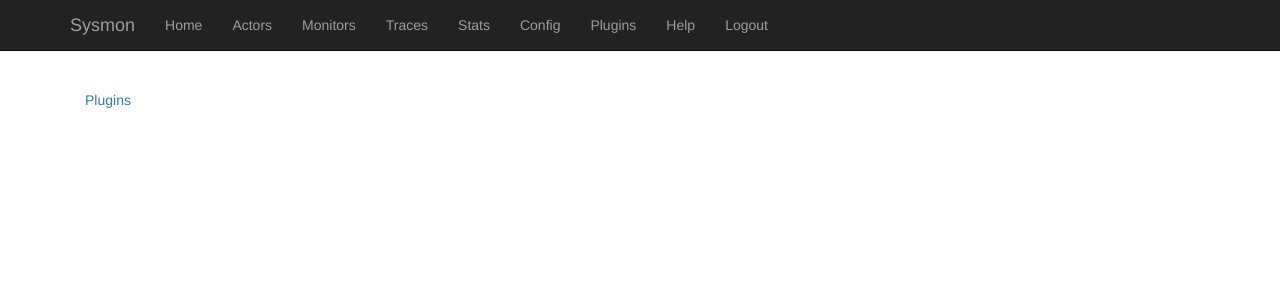
After one commit to hkff/AccMon, a Django app: template fodtlmon_middleware/templates/pages/plugins.html in a window 1280 px wide. The commit adds this page. Shown: the top 300 px of the page. Run offline with Django 3.2, Linux system fonts and the light colour scheme; the template is opened without the code that fills it, so the values that code supplies are empty; some libraries are stand-ins or nearby versions.

Commit message:
init plugins

```diff
--- a/fodtlmon_middleware/templates/pages/main.html
+++ b/fodtlmon_middleware/templates/pages/main.html
@@ -22,6 +22,7 @@
         <li><a href="{% url 'traces' %}">Traces</a></li>
         <li><a href="{% url 'stats' %}">Stats</a></li>
         <li><a href="{% url 'config' %}">Config</a></li>
+        <li><a href="{% url 'plugins' %}">Plugins</a></li>
         <li><a href="{% url 'help' %}">Help</a></li>
         <li><a href="{% url 'sysmon_logout' %}">Logout</a></li>
         </ul>
--- /dev/null
+++ b/fodtlmon_middleware/templates/pages/plugins.html
@@ -0,0 +1,8 @@
+{% extends "pages/main.html" %}
+{% load staticfiles %}
+{% block title %} Plugins {% endblock %}
+
+{% block container %}
+
+<a> Plugins </a>
+{% endblock %}
--- a/fodtlmon_middleware/urls.py
+++ b/fodtlmon_middleware/urls.py
@@ -23,6 +23,7 @@ urlpatterns = [
     url(r'^$', views.index, name='sysmon'),
     url(r'^sysmon/config/$', views.show_config, name='config'),
     url(r'^sysmon/help/$', views.show_help, name='help'),
+    url(r'^sysmon/plugins/$', views.show_plugins, name='plugins'),
     url(r'^sysmon/login$', views.login_view, name='sysmon_login'),
     url(r'^sysmon/logout$', views.logout_view, name='sysmon_logout'),
     url(r'^sysmon/monitors/$', views.show_monitors, name="monitors"),
--- a/fodtlmon_middleware/views.py
+++ b/fodtlmon_middleware/views.py
@@ -71,6 +71,11 @@ def show_monitors(request):
 @user_passes_test(lambda u: u.is_superuser, login_url='sysmon_login')
 def show_help(request):
     return render(request, 'pages/sysmon_help.html')
+
+
+@user_passes_test(lambda u: u.is_superuser, login_url='sysmon_login')
+def show_plugins(request):
+    return render(request, 'pages/plugins.html')
 
 
 @user_passes_test(lambda u: u.is_superuser, login_url='sysmon_login')
```
